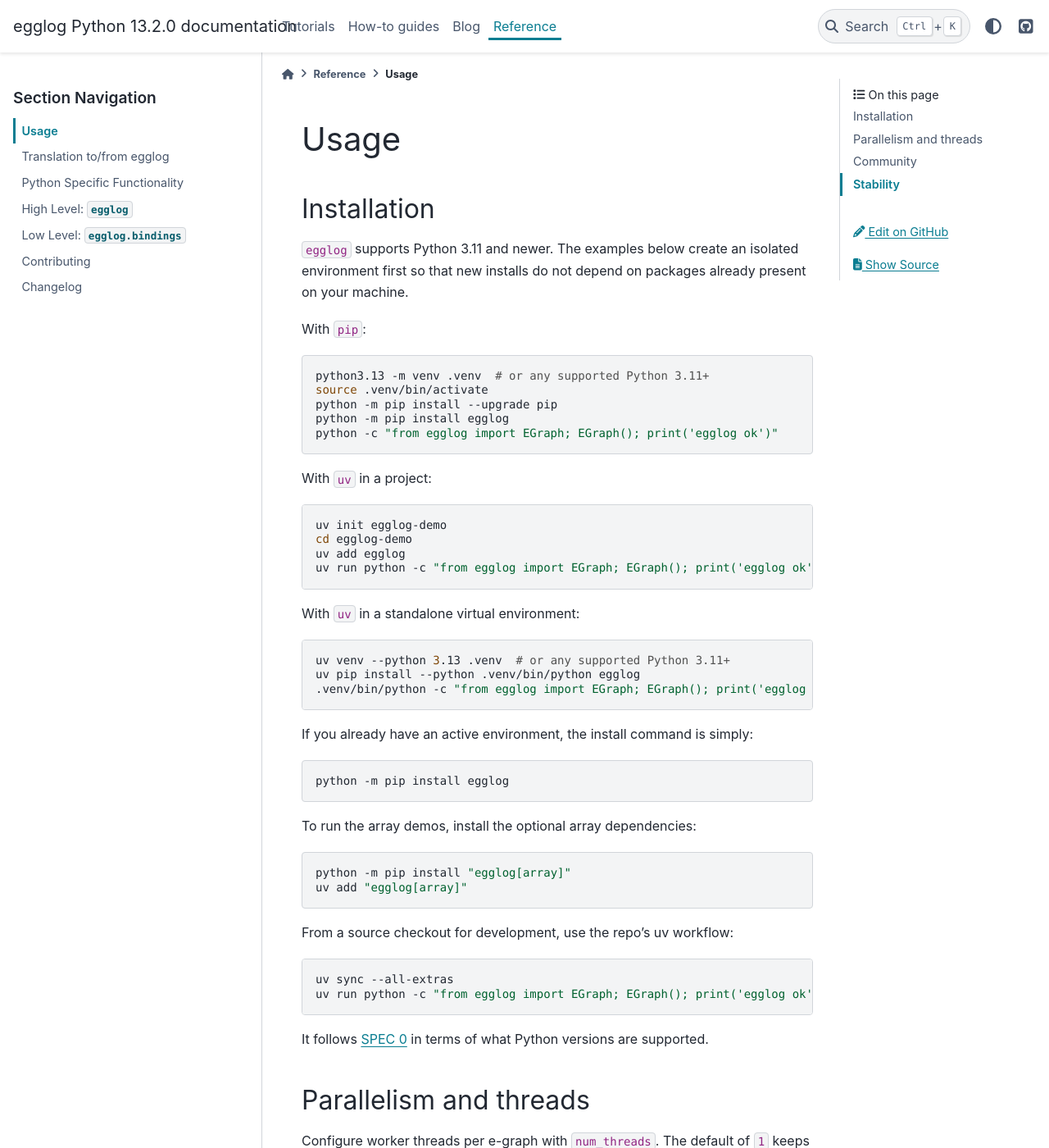
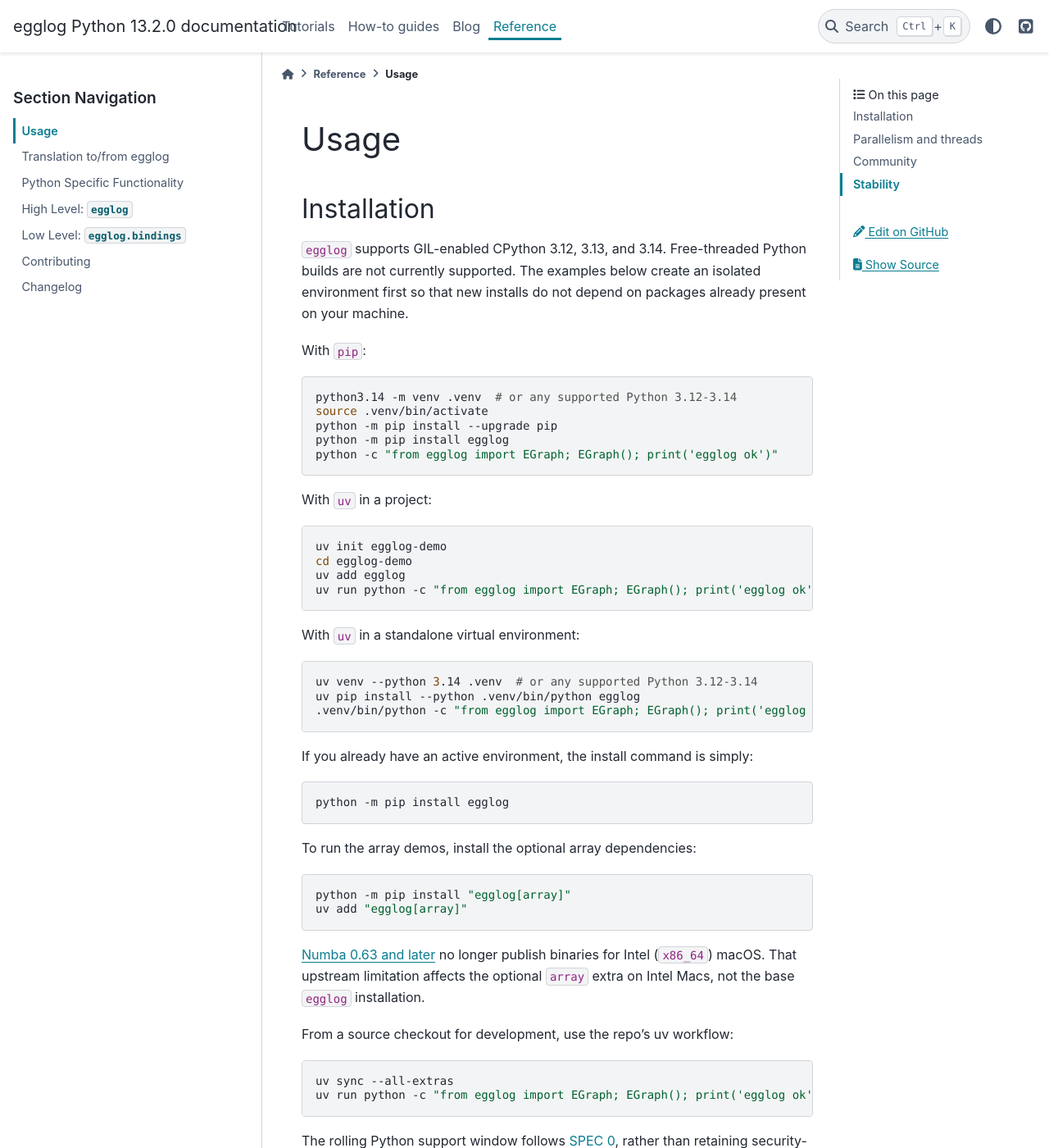
Before and after one commit to egraphs-good/egglog-python, a Sphinx documentation site: the page built from docs/reference/usage.md, in a window 1280 px wide and 1400 px high. Shown: the whole window at 82% size. Built offline with Sphinx 7.4.7 and the PyData theme 0.15.4, drawn with Linux system fonts in a browser that asks for light colours; pages that are not in the unit, such as notebooks, are missing from menus; comment, search, counter and statistics services are not loaded; the version number is read from the project's files by our own code; some of the changed text lies outside the part shown.

Commit message:
Adopt the SPEC 0 Python support window

````diff
--- a/docs/reference/usage.md
+++ b/docs/reference/usage.md
@@ -2,14 +2,15 @@
 
 ## Installation
 
-`egglog` supports Python 3.11 and newer. The examples below create an isolated
-environment first so that new installs do not depend on packages already present
-on your machine.
+`egglog` supports GIL-enabled CPython 3.12, 3.13, and 3.14. Free-threaded Python
+builds are not currently supported. The examples below create an isolated
+environment first so that new installs do not depend on packages already
+present on your machine.
 
 With `pip`:
 
 ```shell
-python3.13 -m venv .venv  # or any supported Python 3.11+
+python3.14 -m venv .venv  # or any supported Python 3.12-3.14
 source .venv/bin/activate
 python -m pip install --upgrade pip
 python -m pip install egglog
@@ -28,7 +29,7 @@ uv run python -c "from egglog import EGraph; EGraph(); print('egglog ok')"
 With `uv` in a standalone virtual environment:
 
 ```shell
-uv venv --python 3.13 .venv  # or any supported Python 3.11+
+uv venv --python 3.14 .venv  # or any supported Python 3.12-3.14
 uv pip install --python .venv/bin/python egglog
 .venv/bin/python -c "from egglog import EGraph; EGraph(); print('egglog ok')"
 ```
@@ -46,6 +47,11 @@ python -m pip install "egglog[array]"
 uv add "egglog[array]"
 ```
 
+[Numba 0.63 and later](https://numba.readthedocs.io/en/stable/reference/deprecation.html#deprecation-of-macos-x86-64-intel-platform-support)
+no longer publish binaries for Intel (`x86_64`) macOS. That upstream limitation
+affects the optional `array` extra on Intel Macs, not the base `egglog`
+installation.
+
 From a source checkout for development, use the repo's uv workflow:
 
 ```shell
@@ -53,7 +59,9 @@ uv sync --all-extras
 uv run python -c "from egglog import EGraph; EGraph(); print('egglog ok')"
 ```
 
-It follows [SPEC 0](https://scientific-python.org/specs/spec-0000/) in terms of what Python versions are supported.
+The rolling Python support window follows
+[SPEC 0](https://scientific-python.org/specs/spec-0000/), rather than retaining
+security-only Python branches indefinitely.
 
 ## Parallelism and threads
 
--- a/pyproject.toml
+++ b/pyproject.toml
@@ -8,7 +8,7 @@ description = "e-graphs in Python built around the egglog rust library"
 readme = "README.md"
 dynamic = ["version"]
 license = { text = "MIT" }
-requires-python = ">=3.11"
+requires-python = ">=3.12"
 classifiers = [
     "Environment :: MacOS X",
     "Environment :: Win32 (MS Windows)",
@@ -16,12 +16,11 @@ classifiers = [
     "License :: OSI Approved :: MIT License",
     "Natural Language :: English",
     "Programming Language :: Python :: 3",
-    "Programming Language :: Python :: 3.11",
     "Programming Language :: Python :: 3.12",
     "Programming Language :: Python :: 3.13",
+    "Programming Language :: Python :: 3.14",
     "Programming Language :: Rust",
     "Programming Language :: Python :: Implementation :: CPython",
-    "Programming Language :: Python :: Implementation :: PyPy",
     "Topic :: Software Development :: Compilers",
     "Topic :: Software Development :: Interpreters",
     "Typing :: Typed",
````
Also changed, not shown: docs/changelog.md (+9 -1 lines), docs/tutorials/getting-started.ipynb, 8 other files.
